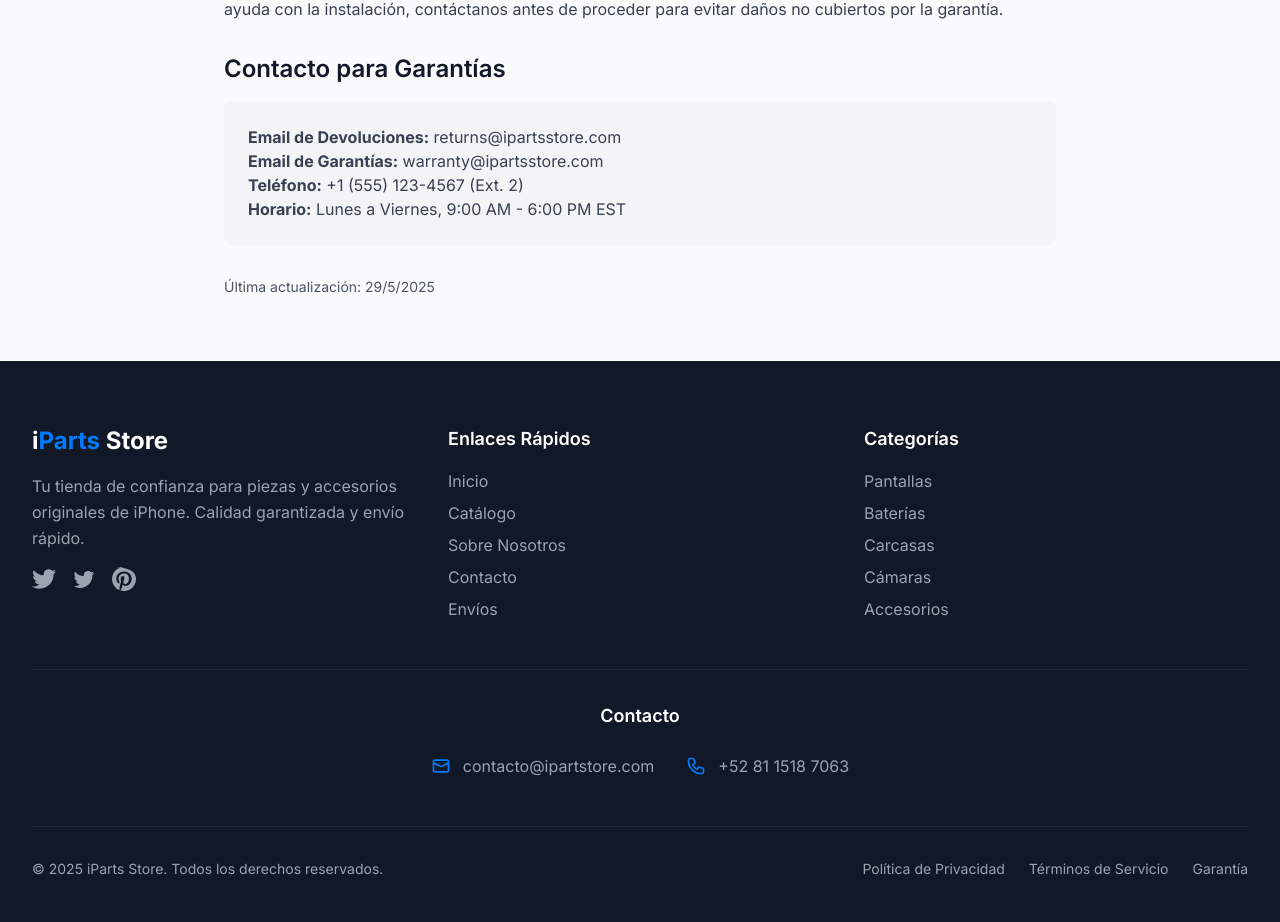
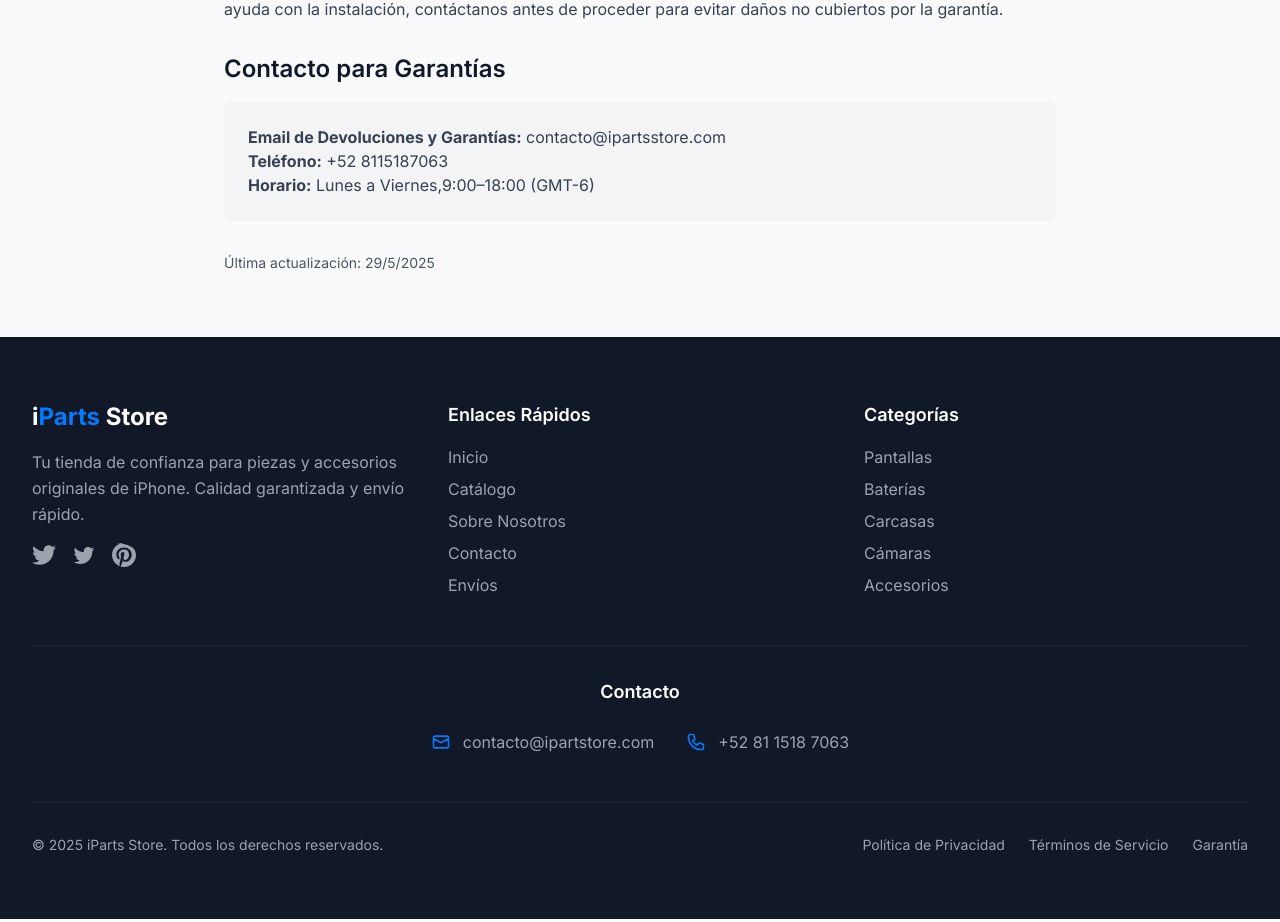
Before and after one commit to farogu/iparts-store-webfront, a React (Vite) app: page /warranty in a window 1280 px wide. Shown: the part 1979-2901 px from the top of the page. Built offline with nearby package versions, Linux system fonts and the light colour scheme; no server answers.

Commit message:
Code edited in Lovable Code Editor
Edited UI in Lovable

```diff
--- a/src/pages/Warranty.tsx
+++ b/src/pages/Warranty.tsx
@@ -144,10 +144,9 @@ const Warranty = () => {
           <section>
             <h2 className="text-2xl font-semibold text-gray-900 mb-4">Contacto para Garantías</h2>
             <div className="bg-gray-100 p-6 rounded-lg">
-              <p><strong>Email de Devoluciones:</strong> returns@ipartsstore.com</p>
-              <p><strong>Email de Garantías:</strong> warranty@ipartsstore.com</p>
-              <p><strong>Teléfono:</strong> +1 (555) 123-4567 (Ext. 2)</p>
-              <p><strong>Horario:</strong> Lunes a Viernes, 9:00 AM - 6:00 PM EST</p>
+              <p><strong>Email de Devoluciones y Garantías:</strong> contacto@ipartsstore.com</p>
+              <p><strong>Teléfono:</strong> +52 8115187063</p>
+              <p><strong>Horario:</strong> Lunes a Viernes,9:00–18:00 (GMT-6)</p>
             </div>
           </section>
 
```
